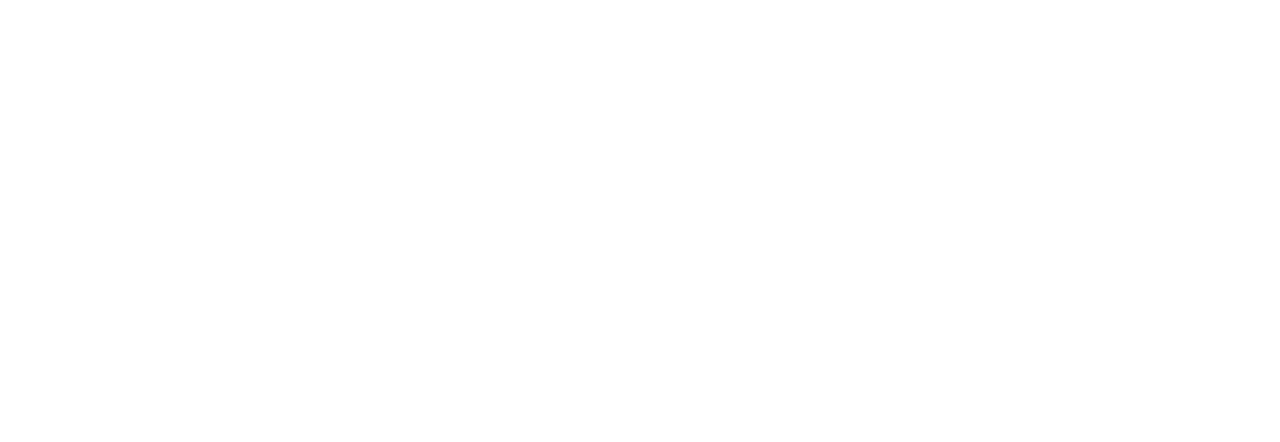
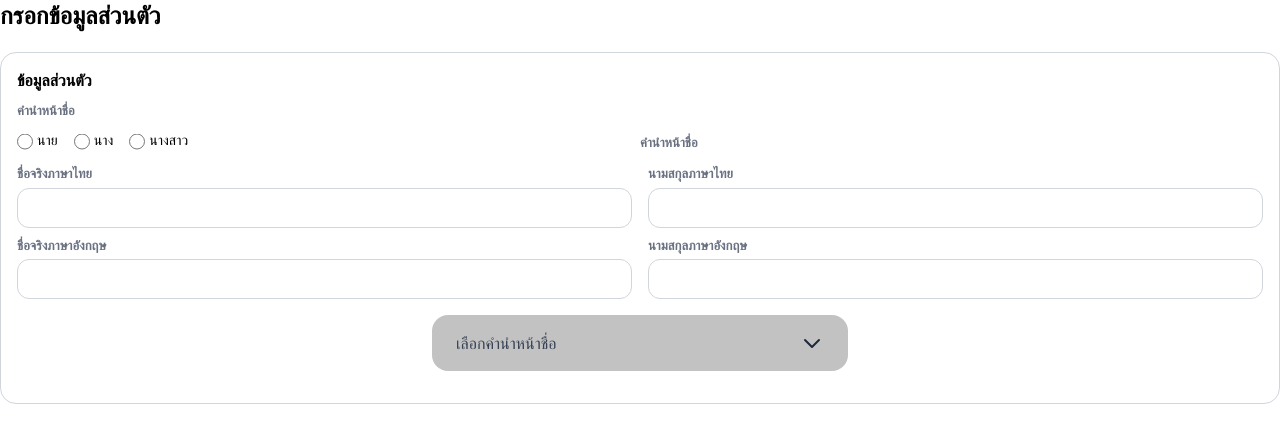
Before and after one commit to chitcha-aaa/project, a Nuxt app: page /personal_data in a window 1280 px wide. Before the commit this address had no page. Shown: the top 442 px of the page. Built offline with nearby package versions, Linux system fonts and the light colour scheme; a web font is replaced by a local one.

Commit message:
update page personal_1

```diff
--- a/app/layouts/log_regis.vue
+++ b/app/layouts/log_regis.vue
@@ -1,5 +1,5 @@
 <template>
-    <div class="h-screen w-screen flex">
+    <div class="h-screen w-screen flex font-sarabun">
         <!-- left -->
         <div class="bg-gradient-to-t from-black to-yellow-500 w-1/2 h-full">
 
--- /dev/null
+++ b/app/pages/personal_data.vue
@@ -0,0 +1,118 @@
+<template>
+    <p class="text-2xl font-bold pb-1">กรอกข้อมูลส่วนตัว</p>
+
+    <div class="bg-white p-4 border border-gray-300 rounded-2xl mt-4">
+        <p class="font-sarabun text-small font-bold">ข้อมูลส่วนตัว</p>
+        <div class="flex flex-col mt-2">
+            <label class="font-bold text-gray-500 font-sarabun text-[13px] mb-1">คำนำหน้าชื่อ</label>
+            <div class="flex  sm:flex-row">
+                <div class="flex w-full gap-4 sm:w-1/2">
+                    <div class="flex items-center gap-1">
+                        <input type="radio" class="text-black w-4 h-4 translate-y-[1.5px]">
+                        <span class="text-sm">นาย</span>
+                    </div>
+
+                    <div class="flex items-center gap-1">
+                        <input type="radio" class="text-black w-4 h-4 translate-y-[1.5px]">
+                        <span class="text-sm">นาง</span>
+                    </div>
+
+                    <div class="flex items-center gap-1">
+                        <input type="radio" class="text-black w-4 h-4 translate-y-[1.5px]">
+                        <span class="text-sm">นางสาว</span>
+                    </div>
+                </div>
+
+                <div class="flex flex-col mt-2">
+                    <label class="font-bold text-gray-500 font-sarabun text-[13px] mb-1">คำนำหน้าชื่อ</label>
+                </div>
+            </div>
+        </div>
+
+
+
+        <div class="flex flex-col sm:flex-row gap-4 mt-2">
+            <!-- email -->
+            <div class="flex flex-col w-full sm:w-1/2">
+                <label for="email" class="font-bold text-gray-500 font-sarabun text-[13px] mb-1">ชื่อจริงภาษาไทย</label>
+                <input type="email" id="email"
+                    class="w-full h-10 border px-3 py-2 border-gray-300 rounded-xl font-sarabun text-sm focus:outline-none focus:ring-1 focus:ring-blue-500 focus:border-blue-500">
+            </div>
+
+            <div class="flex flex-col w-full sm:w-1/2">
+                <label for="username"
+                    class="font-bold text-gray-500 font-sarabun text-[13px] mb-1">นามสกุลภาษาไทย</label>
+                <input type="text" id="username"
+                    class="w-full h-10 border px-3 py-2 border-gray-300 rounded-xl font-sarabun text-sm focus:outline-none focus:ring-1 focus:ring-blue-500 focus:border-blue-500">
+            </div>
+        </div>
+
+        <div class="flex flex-col sm:flex-row gap-4 mt-2">
+            <!-- email -->
+            <div class="flex flex-col w-full sm:w-1/2">
+                <label for="email"
+                    class="font-bold text-gray-500 font-sarabun text-[13px] mb-1">ชื่อจริงภาษาอังกฤษ</label>
+                <input type="email" id="email"
+                    class="w-full h-10 border px-3 py-2 border-gray-300 rounded-xl font-sarabun text-sm focus:outline-none focus:ring-1 focus:ring-blue-500 focus:border-blue-500">
+            </div>
+
+            <div class="flex flex-col w-full sm:w-1/2">
+                <label for="username"
+                    class="font-bold text-gray-500 font-sarabun text-[13px] mb-1">นามสกุลภาษาอังกฤษ</label>
+                <input type="text" id="username"
+                    class="w-full h-10 border px-3 py-2 border-gray-300 rounded-xl font-sarabun text-sm focus:outline-none focus:ring-1 focus:ring-blue-500 focus:border-blue-500">
+            </div>
+        </div>
+
+        <div class="w-full max-w-md mx-auto p-4">
+            <div class="relative">
+
+                <button @click="isOpen = !isOpen" type="button"
+                    class="w-full bg-[#C2C2C2] hover:bg-[#B0B0B0] transition-colors rounded-2xl px-6 py-4 flex items-center justify-between focus:outline-none">
+                    <span class="text-gray-700 font-medium">
+                        {{ selectedPrefix || 'เลือกคำนำหน้าชื่อ' }}
+                    </span>
+
+                    <svg class="w-6 h-6 text-gray-800 transition-transform duration-200"
+                        :class="{ 'rotate-180': isOpen }" fill="none" stroke="currentColor" viewBox="0 0 24 24">
+                        <path stroke-linecap="round" stroke-linejoin="round" stroke-width="2" d="M19 9l-7 7-7-7" />
+                    </svg>
+                </button>
+
+                <div v-if="isOpen"
+                    class="absolute z-50 w-full mt-2 bg-white rounded-xl shadow-xl border border-gray-100 overflow-hidden">
+                    <ul class="py-1">
+                        <li v-for="option in options" :key="option" @click="selectOption(option)"
+                            class="px-6 py-3 hover:bg-gray-100 cursor-pointer text-gray-700 transition-colors">
+                            {{ option }}
+                        </li>
+                    </ul>
+                </div>
+            </div>
+        </div>
+    </div>
+</template>
+
+<script setup lang="ts">
+import { ref } from 'vue'
+
+definePageMeta({
+    layout: 'log-regis'
+})
+
+// สถานะการเปิด/ปิด
+const isOpen = ref(false)
+
+// ค่าที่เลือก
+const selectedPrefix = ref('')
+
+// รายการตัวเลือก
+const options = ['นาย', 'นาง', 'นางสาว', 'ดร.', 'ศาสตราจารย์']
+
+// ฟังก์ชันเลือกค่า
+const selectOption = (val) => {
+  selectedPrefix.value = val
+  isOpen.value = false
+}
+
+</script>
```
